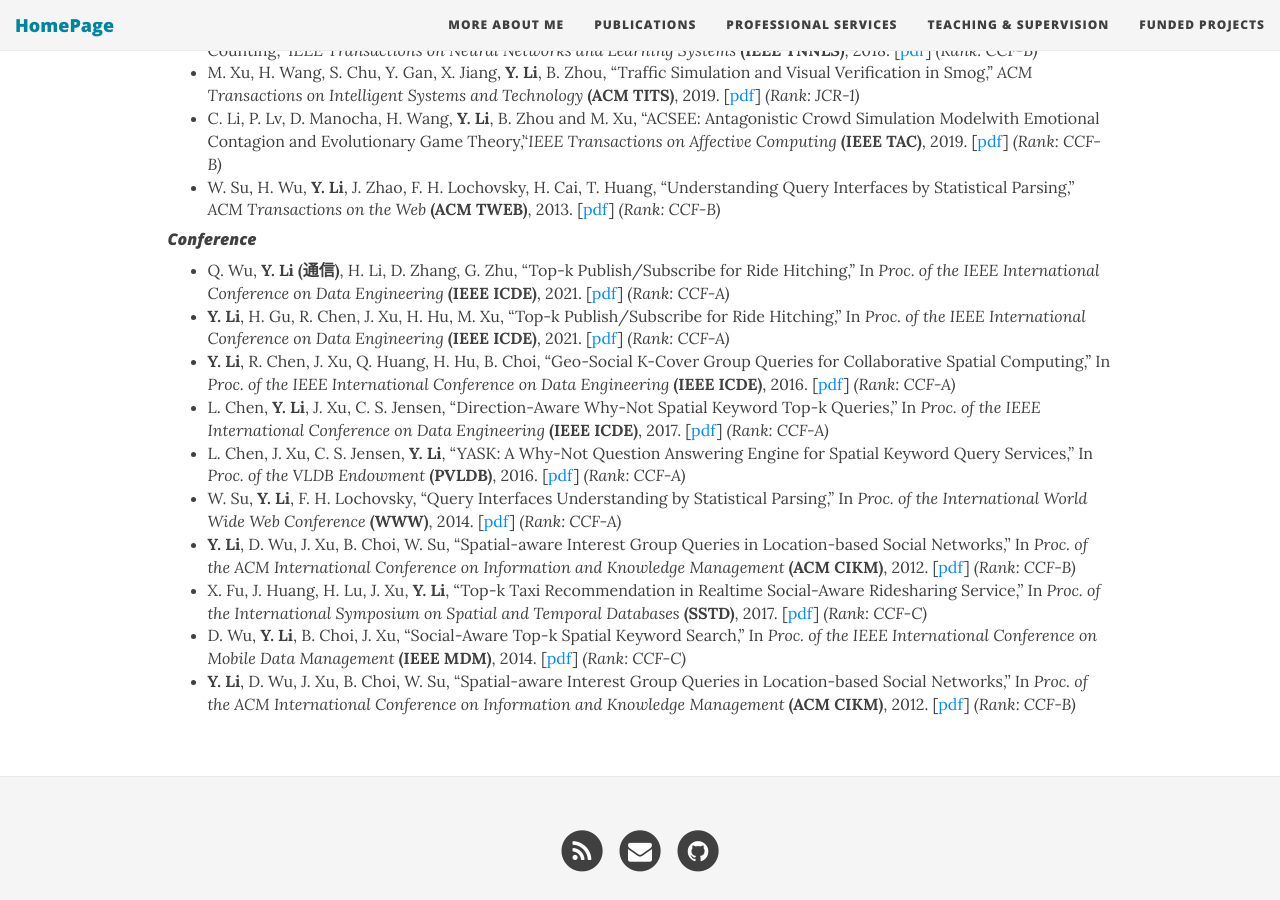
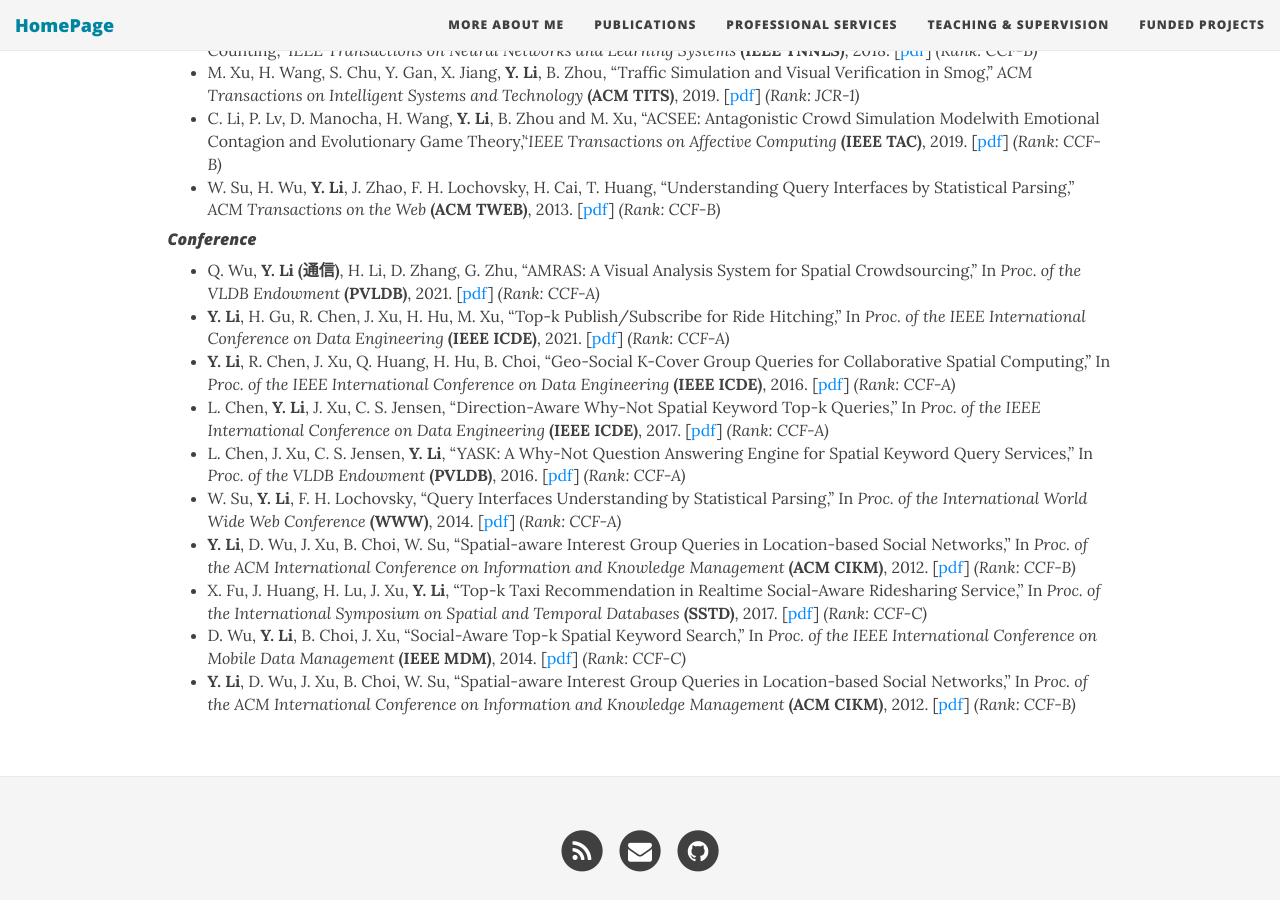
Before and after one commit to zzudb/zzudb.github.io, a Jekyll site: the page built from pages/mypublications.md, in a window 1280 px wide and 900 px high, scrolled down 566 px. Built offline with Jekyll 4.4.1, drawn with Linux system fonts in a browser that asks for light colours; nearby versions of some CDN libraries.

Commit message:
Update mypublications.md

```diff
--- a/pages/mypublications.md
+++ b/pages/mypublications.md
@@ -21,8 +21,7 @@ show-avatar: false
 
 #### _Conference_
 
-
-* Q. Wu, **Y. Li (通信)**, H. Li, D. Zhang, G. Zhu, "Top-k Publish/Subscribe for Ride Hitching,'' In _Proc. of the IEEE International Conference on Data Engineering_  **(IEEE ICDE)**, 2021. [[pdf](https://zzudb.github.io/pages/mypublications/)] _(Rank: CCF-A)_
+* Q. Wu, **Y. Li (通信)**, H. Li, D. Zhang, G. Zhu, "AMRAS: A Visual Analysis System for Spatial Crowdsourcing,'' In _Proc. of the VLDB Endowment_ **(PVLDB)**, 2021. [[pdf](https://zzudb.github.io/pages/mypublications/)] _(Rank: CCF-A)_
 * **Y. Li**, H. Gu, R. Chen, J. Xu, H. Hu, M. Xu, "Top-k Publish/Subscribe for Ride Hitching,'' In _Proc. of the IEEE International Conference on Data Engineering_  **(IEEE ICDE)**, 2021. [[pdf](https://zzudb.github.io/pages/mypublications/)] _(Rank: CCF-A)_
 * **Y. Li**, R. Chen, J. Xu, Q. Huang, H. Hu, B. Choi, "Geo-Social K-Cover Group Queries for Collaborative Spatial Computing,'' In _Proc. of the IEEE International Conference on Data Engineering_ **(IEEE ICDE)**, 2016. [[pdf](https://zzudb.github.io/pages/mypublications/)] _(Rank: CCF-A)_
 * L. Chen, **Y. Li**, J. Xu, C. S. Jensen, "Direction-Aware Why-Not Spatial Keyword Top-k Queries,'' In _Proc. of the IEEE International Conference on Data Engineering_ **(IEEE ICDE)**, 2017. [[pdf](https://zzudb.github.io/pages/mypublications/)] _(Rank: CCF-A)_
```
